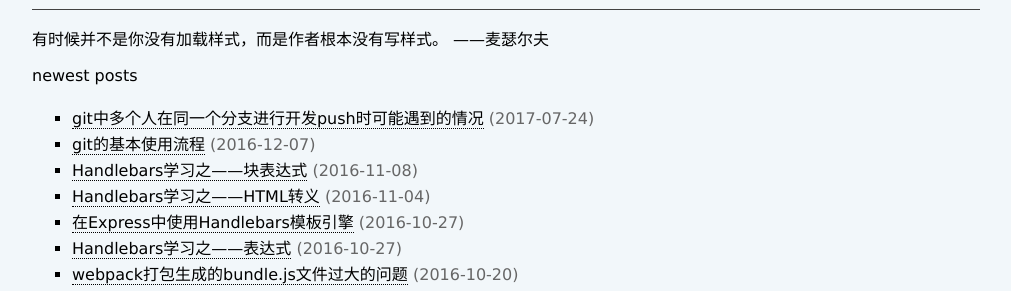
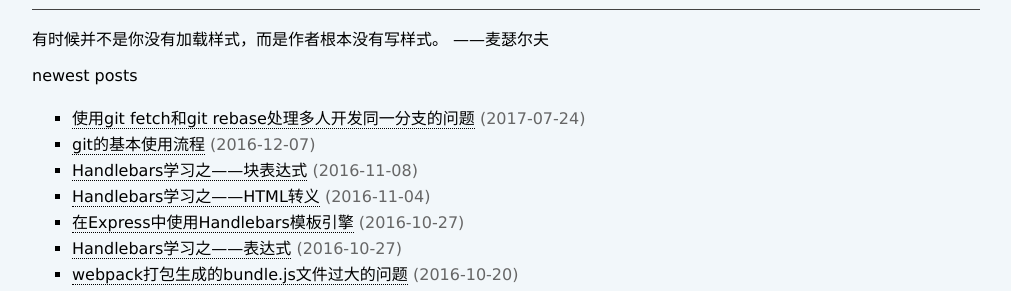
Before and after one commit to ChuChencheng/ChuChencheng.github.io, a Jekyll site: the page built from blog/index.html, in a window 1280 px wide. Shown: the part 142-433 px from the top of the page, without its empty margins (134-1145 px from the left). Built offline with Jekyll 4.4.1, drawn with Linux system fonts in a browser that asks for light colours.

Commit message:
修改标题，添加内容

```diff
--- a/_posts/2017-07-24-git-fetch-and-rebase.md
+++ b/_posts/2017-07-24-git-fetch-and-rebase.md
@@ -1,5 +1,5 @@
 ---
-title: git中多个人在同一个分支进行开发push时可能遇到的情况
+title: 使用git fetch和git rebase处理多人开发同一分支的问题
 tags: git
 categories: git
 ---
@@ -8,7 +8,7 @@ categories: git
 
 有的时候会遇到这种问题，比如说有两个人，在同一个分支进行开发，假设是我自己，跟我的同伴；现在，我写了一部分代码，准备push到远程了，于是我执行git add、git commit，一切ok，没问题，然后git push，这下问题来了，git告诉我说我的push被rejected了，原来，我的同伴在我执行push之前，已经push了若干个commit到远程，因此我不能直接push，而是需要先把他的commits拉到我本地的repo才行。git的提示如下图。
 
-
+![push rejected](http://img.blog.csdn.net/20170726171432119?watermark/2/text/aHR0cDovL2Jsb2cuY3Nkbi5uZXQvYXp1cmV0ZXJuaXRl/font/5a6L5L2T/fontsize/400/fill/I0JBQkFCMA==/dissolve/70/gravity/SouthEast)
 
 # 按照git的提示做
 
@@ -17,6 +17,8 @@ categories: git
 # 使用git pull
 
 由于我本人对fetch不太了解，看着pull好像跟push是反义词比较亲切，那就用它吧。于是我执行了git pull，然后git push。emmmm，好像没什么问题，但是...在source tree里面看着分支的图谱怎么怪怪的？
+
+![git fetch](http://img.blog.csdn.net/20170726171828164?watermark/2/text/aHR0cDovL2Jsb2cuY3Nkbi5uZXQvYXp1cmV0ZXJuaXRl/font/5a6L5L2T/fontsize/400/fill/I0JBQkFCMA==/dissolve/70/gravity/SouthEast)
 
 图谱里面显示，我提交了两个commit，但实际上我改动的地方只进行了一次提交。我们看看多出来的commit的描述，写着“Merge branch 'master' of github.com:ChuChencheng/test”。
 
@@ -56,7 +58,9 @@ git fetch这个命令会把远程的commits拉取到本地的repo中，但是，
 
 这个时候，我们还需要一个以前也很少用（我真的很菜）的命令，git rebase。
 
-git rebase的作用是，把一个分支的修改合并到另一个分支。听起来有点熟悉？没错，它跟merge的功能有点像。不同的是，merge的做法比较粗暴，直接把两个分支再各自拉出一条线，连在一起就完了；而rebase则比较细心，它会把当前分支跟你要合并的分支中不同的commits取消掉，临时保存起来，然后在要合并的分支中再把保存起来的commits贴上去，变成新的commits，当然，commitId也是新的，这样，最后的效果就是只剩合并后的分支，而且是一条直线，没有分叉，没有“Merge branch xxx of xxx”这种多余的提交。
+git rebase的作用是，把一个分支的修改合并到另一个分支。听起来有点熟悉？没错，它跟merge的功能有点像。不同的是，merge的做法比较粗暴，直接把两个分支再各自拉出一条线，连在一起就完了；而rebase则比较细心，它会把当前分支跟你要合并的分支中不同的commits取消掉，临时保存起来，然后在要合并的分支中再把保存起来的commits patch上去，变成新的commits，当然，commitId也是新的，这样，最后的效果就是只剩合并后的分支，而且是一条直线，没有分叉，没有“Merge branch xxx of xxx”这种多余的提交。
+
+![git rebase](http://img.blog.csdn.net/20170726171905927?watermark/2/text/aHR0cDovL2Jsb2cuY3Nkbi5uZXQvYXp1cmV0ZXJuaXRl/font/5a6L5L2T/fontsize/400/fill/I0JBQkFCMA==/dissolve/70/gravity/SouthEast)
 
 # 具体做法
 
@@ -72,3 +76,21 @@ git rebase的作用是，把一个分支的修改合并到另一个分支。听
 6. git push
 
 其中，3、4、5点，如果没遇到冲突就不用进行，直接push上去。
+
+当遇到冲突时，git会提示patch failed，并要我们解决问题了再执行`git rebase --continue`
+
+![git rebase patch failed](http://img.blog.csdn.net/20170726172143711?watermark/2/text/aHR0cDovL2Jsb2cuY3Nkbi5uZXQvYXp1cmV0ZXJuaXRl/font/5a6L5L2T/fontsize/400/fill/I0JBQkFCMA==/dissolve/70/gravity/SouthEast)
+
+此时的图谱：
+
+![rebase meets conflict](http://img.blog.csdn.net/20170726172213448?watermark/2/text/aHR0cDovL2Jsb2cuY3Nkbi5uZXQvYXp1cmV0ZXJuaXRl/font/5a6L5L2T/fontsize/400/fill/I0JBQkFCMA==/dissolve/70/gravity/SouthEast)
+
+解决冲突后，通过`git status`可以看到rebase in progress，也就是说现在还是在rebase的过程中：
+
+![rebase in progress](http://img.blog.csdn.net/20170726172429306?watermark/2/text/aHR0cDovL2Jsb2cuY3Nkbi5uZXQvYXp1cmV0ZXJuaXRl/font/5a6L5L2T/fontsize/400/fill/I0JBQkFCMA==/dissolve/70/gravity/SouthEast)
+
+然后我们把解决后的冲突文件add进来，并执行`git rebase --continue`继续patch（也可以执行--skip跳过这个patch，或--abort放弃rebase），可以看到分支是清晰的一条直线：
+
+![conflict solved](http://img.blog.csdn.net/20170726172703505?watermark/2/text/aHR0cDovL2Jsb2cuY3Nkbi5uZXQvYXp1cmV0ZXJuaXRl/font/5a6L5L2T/fontsize/400/fill/I0JBQkFCMA==/dissolve/70/gravity/SouthEast)
+
+最后push，完成。
```
